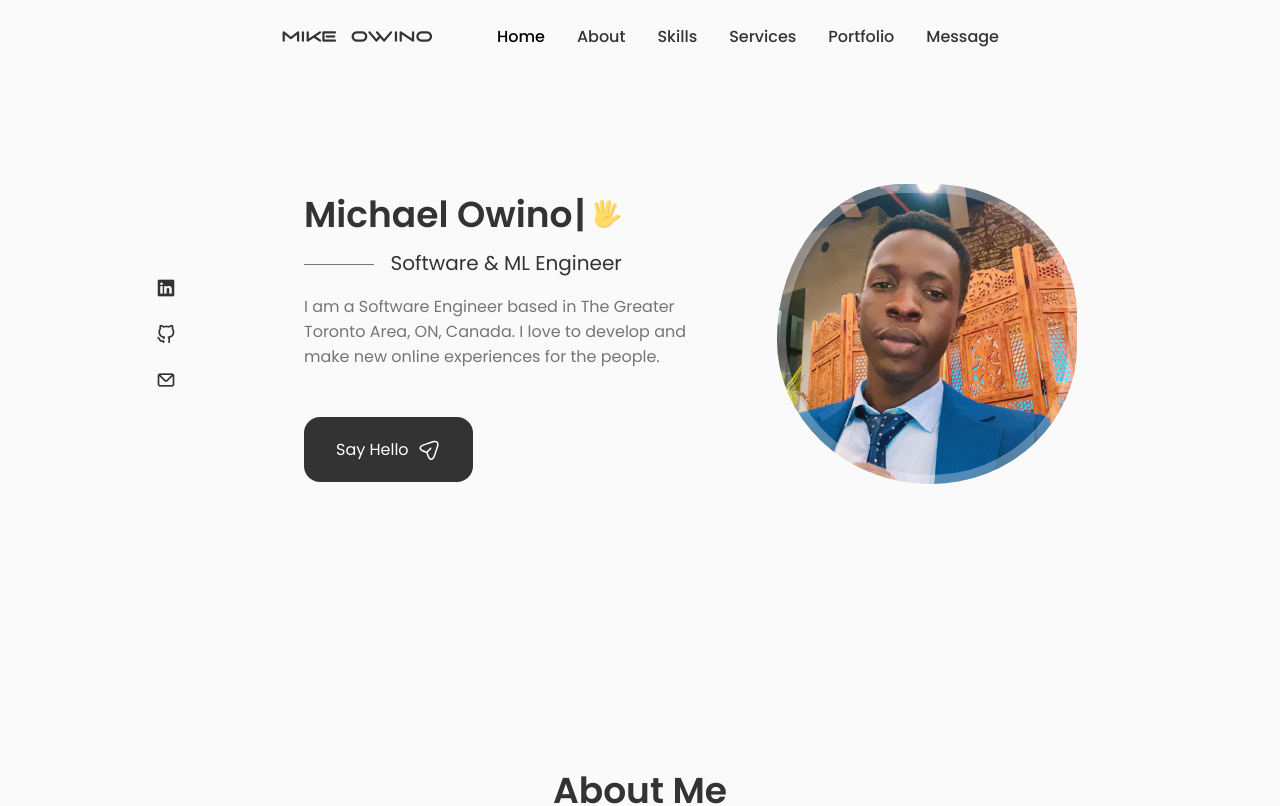
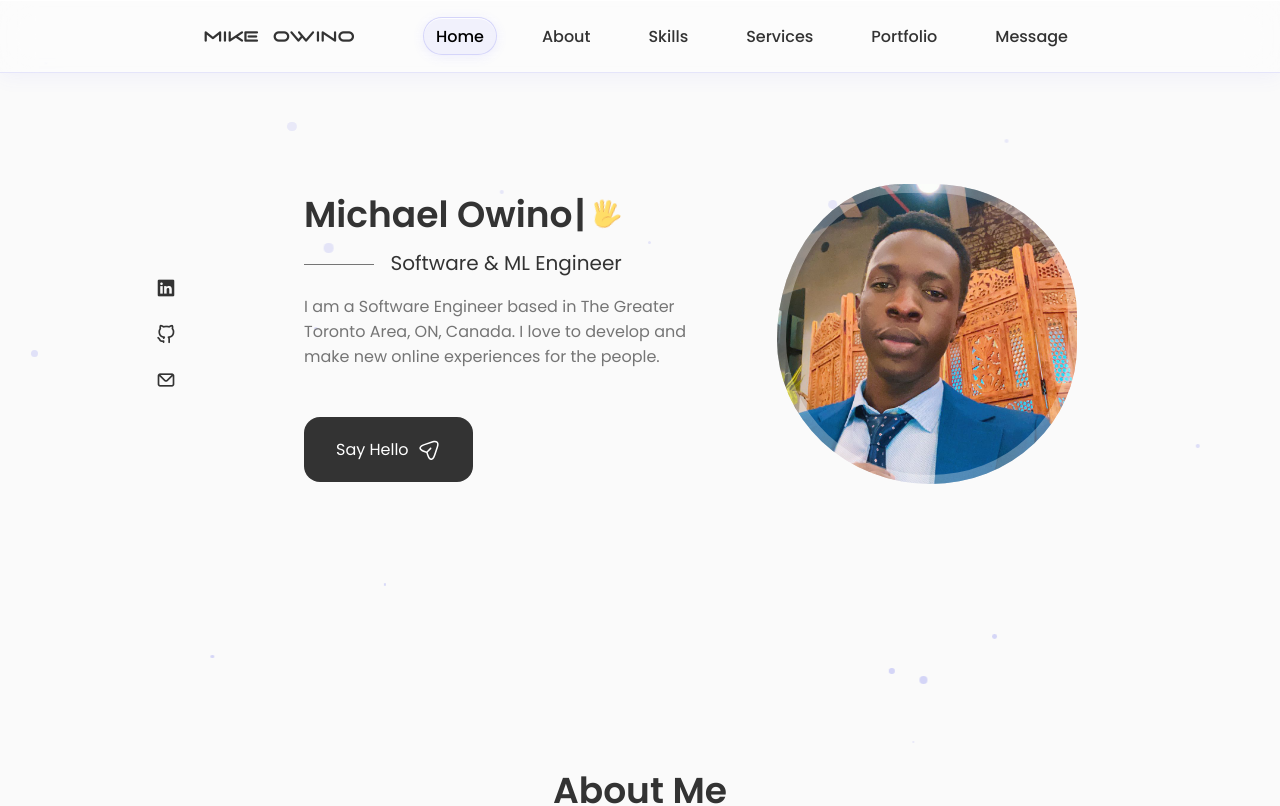
Before and after one commit to OwinoMichael/Personal-Portfolio, a React (Create React App) app: page / in a window 1280 px wide. Shown: the top 806 px of the page. Built offline with nearby package versions, Linux system fonts and the light colour scheme.

Commit message:
Header Glass Morphism and shimmer

```diff
--- a/src/App.css
+++ b/src/App.css
@@ -286,3 +286,55 @@ img {
 .sr-delay-3 { transition-delay: 0.3s; }
 .sr-delay-4 { transition-delay: 0.4s; }
 .sr-delay-5 { transition-delay: 0.5s; }
+
+/*=============== PARTICLE BACKGROUND ===============*/
+#particles-bg {
+  position: fixed;
+  top: 0;
+  left: 0;
+  width: 100%;
+  height: 100%;
+  z-index: 0;
+  pointer-events: none;
+  overflow: hidden;
+}
+
+.particle {
+  position: absolute;
+  bottom: -10px;
+  border-radius: 50%;
+  background: rgba(99, 102, 241, 0.25);
+  animation: floatUp linear infinite;
+}
+
+@keyframes floatUp {
+  0%   { bottom: -10px; opacity: 0; transform: translateX(0); }
+  15%  { opacity: 1; }
+  85%  { opacity: 0.4; }
+  100% { bottom: 105vh; opacity: 0; transform: translateX(30px); }
+}
+
+/*=============== STACKING FIX ===============*/
+.main {
+  position: relative;
+  z-index: 1;
+}
+
+footer {
+  position: relative;
+  z-index: 1;
+}
+
+/*=============== SCROLL ANIMATIONS ===============*/
+.fade-in-section {
+  opacity: 0;
+  transform: translateY(48px);
+  transition: opacity 0.7s cubic-bezier(0.22, 1, 0.36, 1),
+              transform 0.7s cubic-bezier(0.22, 1, 0.36, 1);
+  will-change: opacity, transform;
+}
+
+.fade-in-section.is-visible {
+  opacity: 1;
+  transform: translateY(0);
+}
--- a/src/App.jsx
+++ b/src/App.jsx
@@ -11,11 +11,45 @@ import Services from './components/services/Services';
 import Skills from './components/skills/Skills';
 import Work from './components/work/Work';
 
-function useFadeInOnScroll() {
-  const ref = useRef(null);
+const PARTICLE_COUNT = 18;
 
+function useParticles() {
   useEffect(() => {
-    const sections = ref.current?.querySelectorAll('.fade-in-section');
+    const container = document.getElementById('particles-bg');
+    if (!container) return;
+
+    const particles = Array.from({ length: PARTICLE_COUNT }, () => {
+      const el = document.createElement('div');
+      el.className = 'particle';
+
+      const size = Math.random() < 0.7
+        ? Math.random() * 3 + 2
+        : Math.random() * 5 + 5;
+
+      const duration = Math.random() * 10 + 8;
+      const delay    = Math.random() * -20;
+      const left     = Math.random() * 100;
+
+      el.style.cssText = `
+        width: ${size}px;
+        height: ${size}px;
+        left: ${left}%;
+        animation-duration: ${duration}s;
+        animation-delay: ${delay}s;
+        opacity: 0;
+      `;
+
+      container.appendChild(el);
+      return el;
+    });
+
+    return () => particles.forEach(p => p.remove());
+  }, []);
+}
+
+function useFadeInOnScroll(mainRef) {
+  useEffect(() => {
+    const sections = mainRef.current?.querySelectorAll('.fade-in-section');
     if (!sections) return;
 
     const observer = new IntersectionObserver(
@@ -23,26 +57,26 @@ function useFadeInOnScroll() {
         entries.forEach((entry) => {
           if (entry.isIntersecting) {
             entry.target.classList.add('is-visible');
-            observer.unobserve(entry.target); // animate once
+            observer.unobserve(entry.target);
           }
         });
       },
-      { threshold: 0.12 } // trigger when 12% of section is visible
+      { threshold: 0.08 }
     );
 
     sections.forEach((el) => observer.observe(el));
-
     return () => observer.disconnect();
-  }, []);
-
-  return ref;
+  }, [mainRef]);
 }
 
 function App() {
-  const mainRef = useFadeInOnScroll();
+  const mainRef = useRef(null);
+  useParticles();
+  useFadeInOnScroll(mainRef);
 
   return (
     <>
+      <div id="particles-bg" />
       <Header />
 
       <main className='main' ref={mainRef}>
--- a/src/components/header/Header.jsx
+++ b/src/components/header/Header.jsx
@@ -1,66 +1,78 @@
-import React, {useState} from 'react';
+import React, { useState, useEffect } from 'react';
 import "./header.css";
 
+const sections = [
+  { id: 'home',     hash: '#home' },
+  { id: 'about',    hash: '#about' },
+  { id: 'skills',   hash: '#skills' },
+  { id: 'services', hash: '#services' },
+  { id: 'portfolio',hash: '#portfolio' },
+  { id: 'contact',  hash: '#contact' },
+];
+
 const Header = () => {
-    /*=============== Change background header ===============*/
-    window.addEventListener("scroll", function () {
-        const header = document.querySelector(".header");
-        // when the scroll is higher than 200 viewport height, ad  the scroll-header class to a tag with the headre tag
-        if (this.scrollY >= 80) header.classList.add("scroll-header");
-        else header.classList.remove("scroll-header")
+  const [Toggle, showMenu] = useState(false);
+  const [activeNav, setActiveNav] = useState('#home');
+
+  /*=============== Scroll header background ===============*/
+  useEffect(() => {
+    const handleScroll = () => {
+      const header = document.querySelector('.header');
+      if (window.scrollY >= 80) header.classList.add('scroll-header');
+      else header.classList.remove('scroll-header');
+    };
+    window.addEventListener('scroll', handleScroll);
+    return () => window.removeEventListener('scroll', handleScroll);
+  }, []);
+
+  /*=============== Active section on scroll ===============*/
+  useEffect(() => {
+    const observer = new IntersectionObserver(
+      (entries) => {
+        entries.forEach((entry) => {
+          if (entry.isIntersecting) {
+            const matched = sections.find(s => s.id === entry.target.id);
+            if (matched) setActiveNav(matched.hash);
+          }
+        });
+      },
+      {
+        threshold: 0.35, // section must be 35% visible to activate
+        rootMargin: '-60px 0px -35% 0px', // account for fixed header height
+      }
+    );
+
+    sections.forEach(({ id }) => {
+      const el = document.getElementById(id);
+      if (el) observer.observe(el);
     });
 
-    /*=============== Toggle Menu ===============*/
-    const[Toggle, showMenu] = useState(false);
-    const [activeNav, setActiveNav] = useState("#home");
+    return () => observer.disconnect();
+  }, []);
+
   return (
     <header className='header'>
       <nav className='nav container'>
         <a href='index.html' className='nav__logo'>
-                    Mike Owino
+          <span className='nav__logo-text'>Mike Owino</span>
+          <span className='nav__logo-shimmer'></span>
         </a>
 
-                <div className= {Toggle ? "nav__menu show-menu" :
-                    "nav__menu"
-                }>
+        <div className={Toggle ? 'nav__menu show-menu' : 'nav__menu'}>
           <ul className='nav__list grid'>
-                        <li className='nav__item'>
-                            <a href='#home' onClick={() => setActiveNav("#home")} className={activeNav === "#home" ? 'nav__link active-link' : 'nav__link '}>
-                                <i className='uil uil-estate nav__icon'></i> Home
+            {sections.map(({ id, hash }) => (
+              <li className='nav__item' key={id}>
+                <a
+                  href={hash}
+                  onClick={() => { setActiveNav(hash); showMenu(false); }}
+                  className={activeNav === hash ? 'nav__link active-link' : 'nav__link'}
+                >
+                  <i className={`uil ${iconMap[id]} nav__icon`}></i>
+                  {labelMap[id]}
                 </a>
               </li>
-
-                        <li className='nav__item'>
-                            <a href='#about'onClick={() => setActiveNav("#about")} className={activeNav === "#about" ? 'nav__link active-link' : 'nav__link '}>
-                                <i className='uil uil-user nav__icon'></i> About
-                            </a>
-                        </li>
-
-                        <li className='nav__item'>
-                            <a href='#skills' onClick={() => setActiveNav("#skills")} className={activeNav === "#skills" ? 'nav__link active-link' : 'nav__link '}>
-                                <i className='uil uil-file nav__icon'></i> Skills
-                            </a>
-                        </li>
-
-                        <li className='nav__item'>
-                            <a href='#services' onClick={() => setActiveNav("#services")} className={activeNav === "#services" ? 'nav__link active-link' : 'nav__link '}>
-                                <i className='uil uil-briefcase nav__icon'></i> Services
-                            </a>
-                        </li>
-
-                        <li className='nav__item'>
-                            <a href='#portfolio' onClick={() => setActiveNav("#portfolio")} className={activeNav === "#portfolio" ? 'nav__link active-link' : 'nav__link '}>
-                                <i className='uil uil-scenery nav__icon'></i> Portfolio
-                            </a>
-                        </li>
-
-                        <li className='nav__item'>
-                            <a href='#contact' onClick={() => setActiveNav("#contact")} className={activeNav === "#contact" ? 'nav__link active-link' : 'nav__link '}>
-                                <i className='uil uil-message nav__icon'></i> Message
-                            </a>
-                        </li>
+            ))}
           </ul>
-
           <i className='uil uil-times nav__close' onClick={() => showMenu(!Toggle)}></i>
         </div>
 
@@ -69,7 +81,25 @@ const Header = () => {
         </div>
       </nav>
     </header>
-  )
-}
+  );
+};
 
-export default Header
+const iconMap = {
+  home:      'uil-estate',
+  about:     'uil-user',
+  skills:    'uil-file',
+  services:  'uil-briefcase',
+  portfolio: 'uil-scenery',
+  contact:   'uil-message',
+};
+
+const labelMap = {
+  home:      'Home',
+  about:     'About',
+  skills:    'Skills',
+  services:  'Services',
+  portfolio: 'Portfolio',
+  contact:   'Message',
+};
+
+export default Header;
--- a/src/components/header/header.css
+++ b/src/components/header/header.css
@@ -3,15 +3,85 @@
     src: url("../../assets/SPHERE-FEZ.ttf");
 }
 
+/*=============== HEADER ===============*/
 .header {
     width: 100%;
     position: fixed;
     top: 0;
     left: 0;
     z-index: var(--z-fixed);
-    background-color: var(--body-color);
+
+    background: rgba(255, 255, 255, 0.4);
+    backdrop-filter: blur(16px) saturate(180%);
+    -webkit-backdrop-filter: blur(16px) saturate(180%);
+    border-bottom: 1px solid rgba(99, 102, 241, 0.15);
+    box-shadow: 0 2px 20px rgba(99, 102, 241, 0.08),
+                inset 0 1px 0 rgba(255, 255, 255, 0.9);
+    transition: background 0.3s ease, box-shadow 0.3s ease;
 }
 
+.scroll-header {
+    background: rgba(255, 255, 255, 0.6);
+    box-shadow: 0 4px 30px rgba(99, 102, 241, 0.12),
+                inset 0 1px 0 rgba(255, 255, 255, 0.9);
+    border-bottom: 1px solid rgba(99, 102, 241, 0.2);
+}
+
+/*=============== LOGO ===============*/
+.nav__logo {
+    position: relative;
+    display: inline-block;
+    font-family: spaceage;
+    font-weight: var(--font-semi-bold);
+    color: var(--title-color);
+    overflow: hidden;
+    padding: 0.1rem 0.25rem;
+    text-decoration: none;
+
+    /* Subtle glow on hover */
+    transition: text-shadow 0.4s ease, color 0.3s ease;
+}
+
+.nav__logo:hover {
+    color: var(--title-color-dark);
+    text-shadow:
+        0 0 8px rgba(99, 102, 241, 0.35),
+        0 0 20px rgba(99, 102, 241, 0.15);
+}
+
+/* Shimmer sweep effect */
+.nav__logo-text {
+    position: relative;
+    z-index: 1;
+}
+
+.nav__logo-shimmer {
+    position: absolute;
+    top: 0;
+    left: -75%;
+    width: 50%;
+    height: 100%;
+    background: linear-gradient(
+        120deg,
+        transparent 0%,
+        rgba(255, 255, 255, 0.65) 50%,
+        transparent 100%
+    );
+    transform: skewX(-15deg);
+    animation: shimmerSweep 4s ease-in-out infinite;
+    pointer-events: none;
+    z-index: 2;
+}
+
+@keyframes shimmerSweep {
+    0%   { left: -75%; opacity: 0; }
+    10%  { opacity: 1; }
+    50%  { left: 125%; opacity: 1; }
+    51%  { opacity: 0; }
+    100% { left: 125%; opacity: 0; }
+}
+
+/*=============== NAV ===============*/
 .nav {
     height: calc(var(--header-height) + 1.5rem);
     display: flex;
@@ -20,14 +90,9 @@
     column-gap: 4rem;
 }
 
-.nav__logo,
 .nav__toggle {
     color: var(--title-color);
     font-weight: var(--font-medium);
-}
-.nav__logo {
-    font-family: spaceage;
-    font-weight: var(--font-semi-bold);
 }
 
 .nav__list {
@@ -35,14 +100,35 @@
     column-gap: 2rem;
 }
 
-.nav__link{
+/* Active Link */
+.nav__link {
     display: flex;
     flex-direction: column;
     align-items: center;
     font-size: var(--normal-font-size);
     color: var(--title-color);
     font-weight: var(--font-medium);
-    transition: .3s;
+    padding: 0.35rem 0.75rem;
+    border-radius: 2rem;
+    border: 1px solid transparent;
+    transition: all 0.3s ease;
+    position: relative;
+}
+
+.nav__link:hover {
+    color: var(--title-color-dark);
+    background: rgba(99, 102, 241, 0.06);
+    border-color: rgba(99, 102, 241, 0.15);
+}
+
+.active-link {
+    color: var(--title-color-dark);
+    background: rgba(99, 102, 241, 0.08);
+    backdrop-filter: blur(8px);
+    -webkit-backdrop-filter: blur(8px);
+    border-color: rgba(99, 102, 241, 0.2);
+    box-shadow: 0 2px 12px rgba(99, 102, 241, 0.1),
+                inset 0 1px 0 rgba(255, 255, 255, 0.8);
 }
 
 .nav__icon,
@@ -51,23 +137,18 @@
     display: none;
 }
 
-/* Active Link */
 .active-link,
 .nav__link:hover {
     color: var(--title-color-dark);
 }
 
-/* Change background header */
-.scroll-header {
-    box-shadow: 0 -1px 4px rgba(0, 0, 0, 0.15);
-}
-
 /*=============== BREAKPOINTS ===============*/
-
 @media screen and (max-width: 768px) {
     .header {
         top: initial;
         bottom: 0;
+        border-bottom: none;
+        border-top: 1px solid rgba(255, 255, 255, 0.3);
     }
 
     .nav {
@@ -79,14 +160,16 @@
         bottom: -100%;
         left: 0;
         width: 100%;
-        background-color: var(--body-color);
+        background: rgba(255, 255, 255, 0.75);
+        backdrop-filter: blur(12px);
+        -webkit-backdrop-filter: blur(12px);
         padding: 2rem 1.5rem 4rem;
-        box-shadow: 0 -1px 4px rgba(0, 0, 0, 0.15);
+        box-shadow: 0 -1px 4px rgba(0, 0, 0, 0.1);
         border-radius: 1.5rem 1.5rem 0 0;
+        border-top: 1px solid rgba(255, 255, 255, 0.4);
         transition: .3s;
     }
 
-    /*Show Menu*/
     .show-menu {
         bottom: 0;
     }
@@ -121,12 +204,11 @@
 
     .nav__icon,
     .nav__close,
-    .nav__toggle{
+    .nav__toggle {
         display: block;
     }
 }
 
-/* For small devices */
 @media screen and (max-width: 350px) {
     .nav__menu {
         padding: 2rem 0.25rem 4rem;
```
Lines whose indentation alone changed are shown as unchanged.
